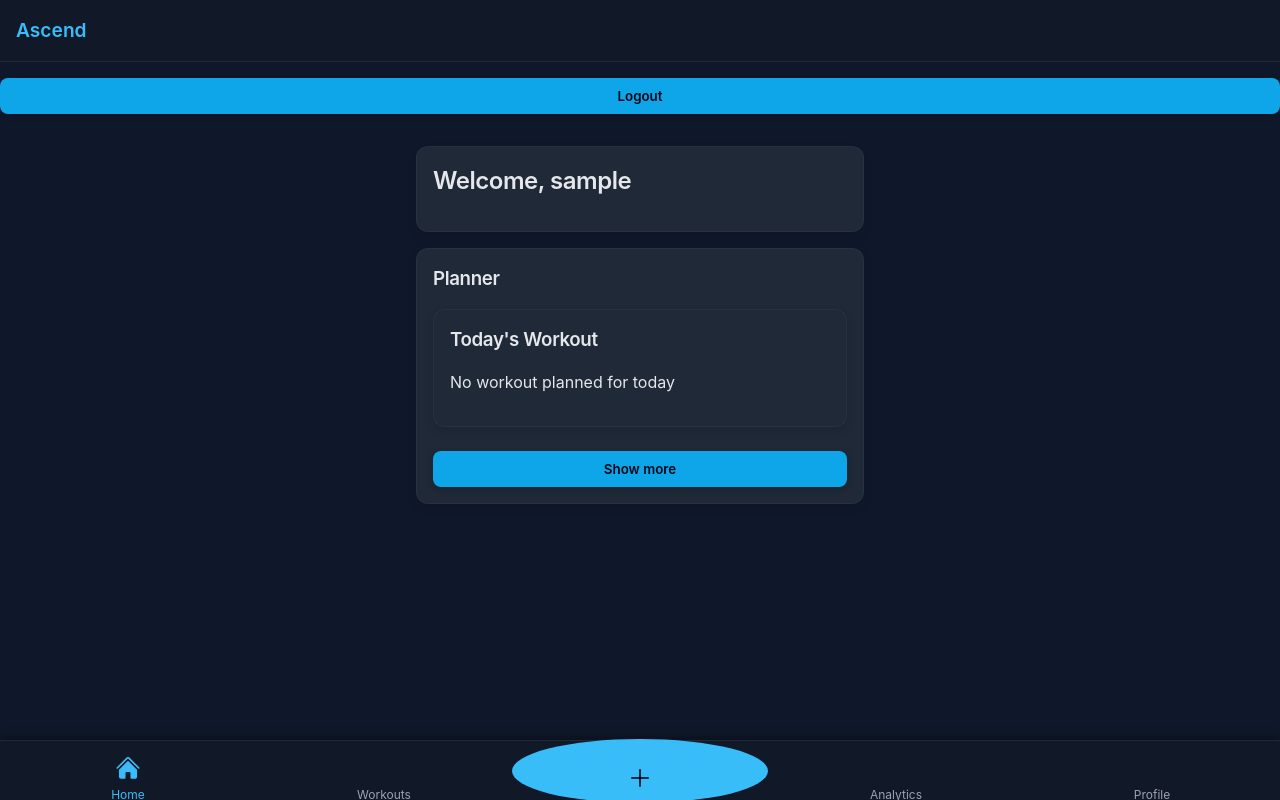
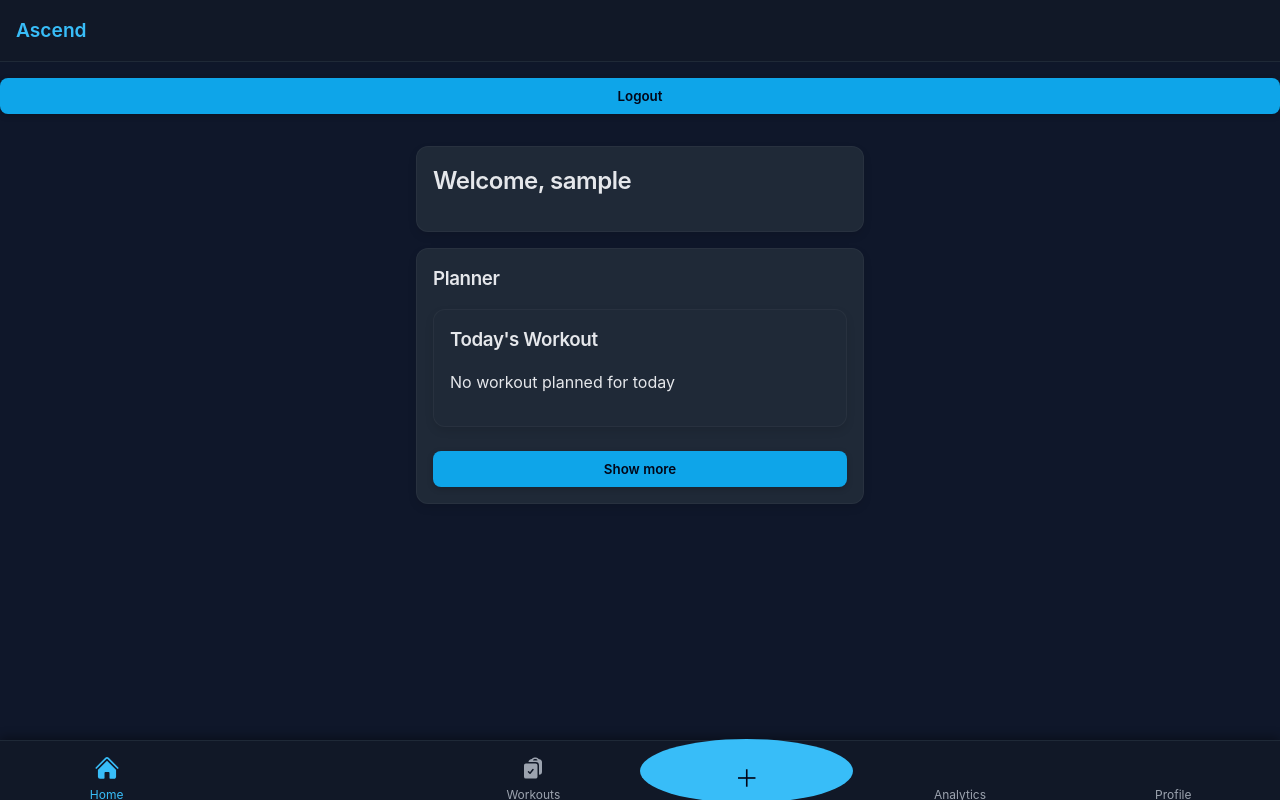
Before and after one commit to lucaswood082-dot/AscendTracker, a website: page public/dashboard.html in a window 1280 px wide. Drawn offline with Linux system fonts and the light colour scheme; sample sign-in values are in the browser's storage.

Commit message:
Fix clear modal + DOM structure

```diff
--- a/public/dashboard.html
+++ b/public/dashboard.html
@@ -100,9 +100,18 @@
   <button data-page="view" onclick="location.href='view.html'" style="background: none; border: none; display: flex; flex-direction: column; align-items: center; justify-content: center; color: #9ca3af;">
     <span class="icon">
       <!-- SVG for Workouts here -->
-    </span>
-    <span class="label" style="font-size: 0.75rem; margin-top: 2px;">Workouts</span>
-  </button>
+    <!-- Workouts -->
+<button data-page="view" onclick="location.href='view.html'" style="background: none; border: none; display: flex; flex-direction: column; align-items: center; justify-content: center; color: #9ca3af;">
+  <span class="icon">
+    <!-- New Workouts SVG -->
+    <svg xmlns="http://www.w3.org/2000/svg" viewBox="0 0 24 24" fill="currentColor" width="24" height="24">
+      <path fill-rule="evenodd" d="M7.502 6h7.128A3.375 3.375 0 0 1 18 9.375v9.375a3 3 0 0 0 3-3V6.108c0-1.505-1.125-2.811-2.664-2.94a48.972 48.972 0 0 0-.673-.05A3 3 0 0 0 15 1.5h-1.5a3 3 0 0 0-2.663 1.618c-.225.015-.45.032-.673.05C8.662 3.295 7.554 4.542 7.502 6ZM13.5 3A1.5 1.5 0 0 0 12 4.5h4.5A1.5 1.5 0 0 0 15 3h-1.5Z" clip-rule="evenodd" />
+      <path fill-rule="evenodd" d="M3 9.375C3 8.339 3.84 7.5 4.875 7.5h9.75c1.036 0 1.875.84 1.875 1.875v11.25c0 1.035-.84 1.875-1.875 1.875h-9.75A1.875 1.875 0 0 1 3 20.625V9.375Zm9.586 4.594a.75.75 0 0 0-1.172-.938l-2.476 3.096-.908-.907a.75.75 0 0 0-1.06 1.06l1.5 1.5a.75.75 0 0 0 1.116-.062l3-3.75Z" clip-rule="evenodd" />
+    </svg>
+  </span>
+  <span class="label" style="font-size: 0.75rem; margin-top: 2px;">Workouts</span>
+</button>
+
 
   <button data-page="workout" onclick="location.href='workout.html'" style="background: #38bdf8; border: none; border-radius: 50%; width: 48px; height: 48px; display: flex; align-items: center; justify-content: center; color: #020617; font-size: 1.5rem;">
     ＋
```
